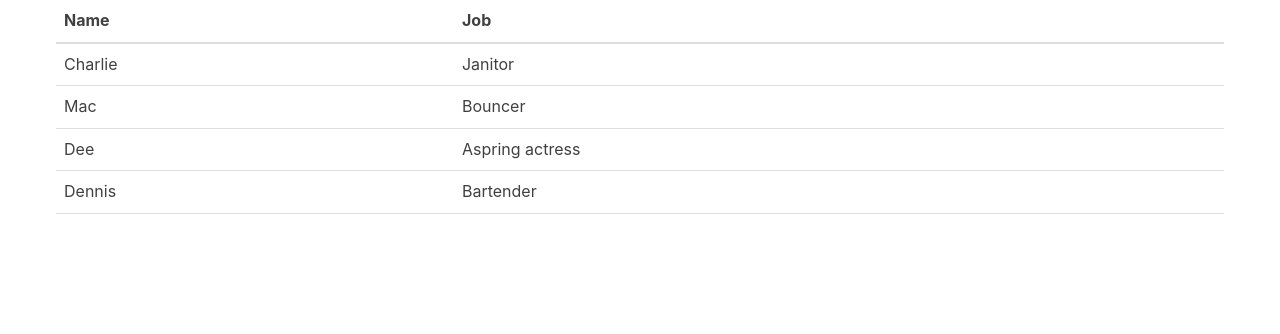
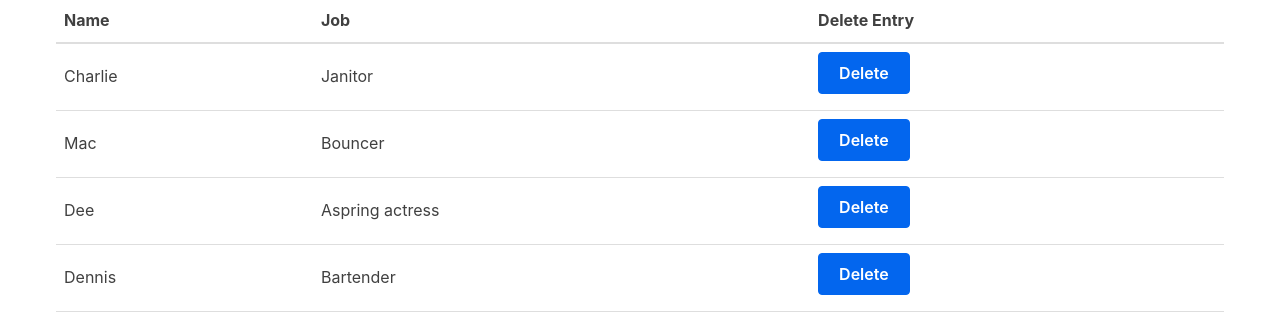
Before and after one commit to ryyyvo/csc307, a React (Vite) app in the folder packages/react-front-end/: page / in a window 1280 px wide. Shown: the top 334 px of the page. Built offline with nearby package versions, Linux system fonts and the light colour scheme.

Commit message:
Add state to Table component

```diff
--- a/packages/react-front-end/src/MyApp.jsx
+++ b/packages/react-front-end/src/MyApp.jsx
@@ -1,8 +1,11 @@
 // src/MyApp.jsx
-import React from "react";
+import React, { useState } from "react";
 import Table from "./Table";
 
-const characters = [
+
+
+function MyApp() {
+  const [characters, setCharacters] = useState([
     {
       name: "Charlie",
       job: "Janitor"
@@ -19,12 +22,20 @@
       name: "Dennis",
       job: "Bartender"
     }
-  ];
+  ]);
 
-function MyApp() {
+  function removeOneCharacter(index) {
+    const updated = characters.filter((character, i) => {
+      return i !== index;
+    })
+    setCharacters(updated);
+  }
+
   return (
     <div className="container">
-      <Table characterData={characters} />
+      <Table
+      characterData={characters}
+      removeCharacter={removeOneCharacter}/>
     </div>
   );
 }
--- a/packages/react-front-end/src/Table.jsx
+++ b/packages/react-front-end/src/Table.jsx
@@ -7,6 +7,7 @@
         <tr>
           <th>Name</th>
           <th>Job</th>
+          <th>Delete Entry</th>
         </tr>
       </thead>
     );
@@ -19,6 +20,11 @@
             <tr key={index}>
                 <td>{row.name}</td>
                 <td>{row.job}</td>
+                <td>
+                    <button onClick={() => props.removeCharacter(index)}>
+                    Delete
+                    </button>
+                </td>
             </tr>
         );
     }
@@ -34,7 +40,10 @@
     return (
         <table>
             <TableHeader />
-            <TableBody characterData={props.characterData} />
+            <TableBody
+                characterData={props.characterData}
+                removeCharacter={props.removeCharacter}
+            />
         </table>
     );
 }
```
